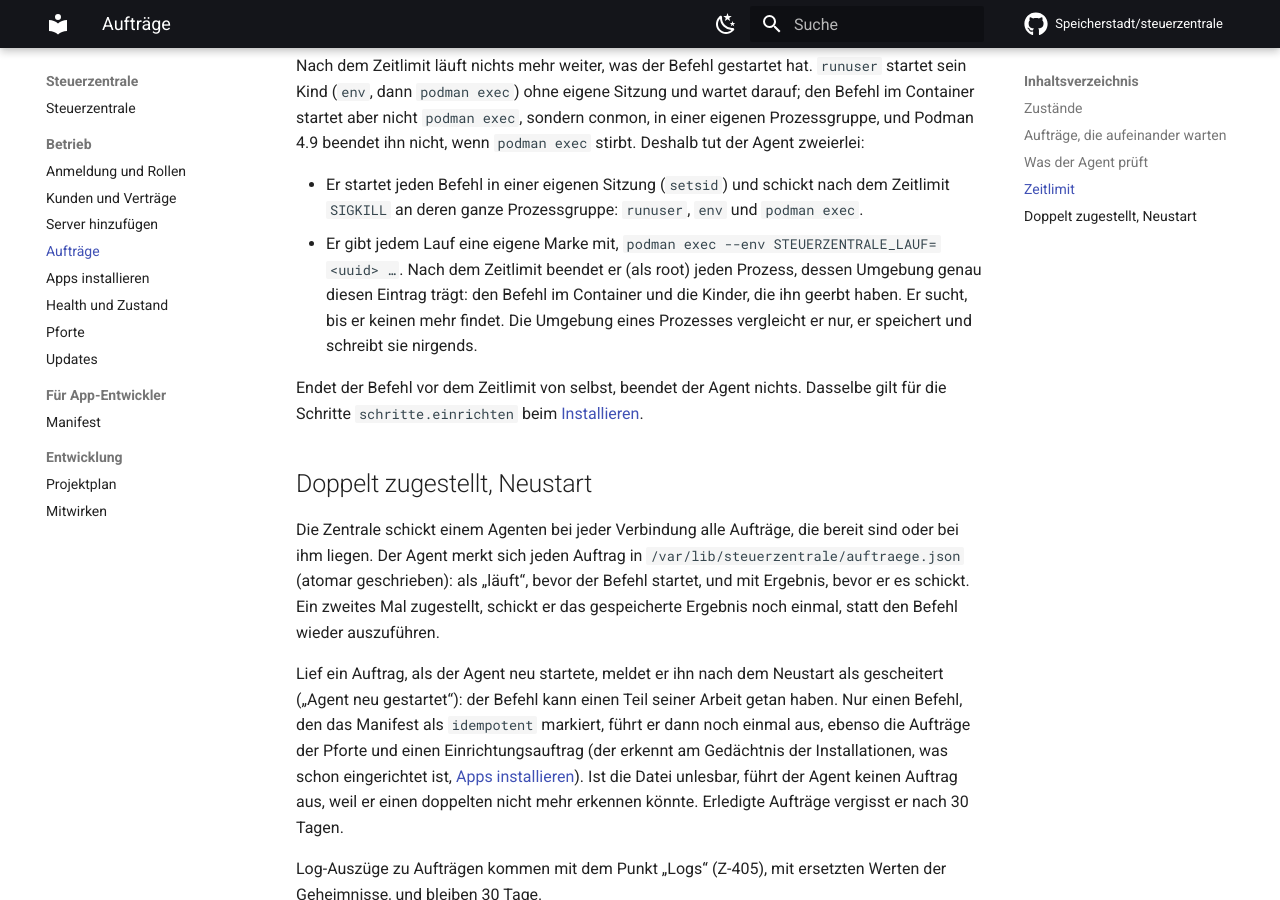
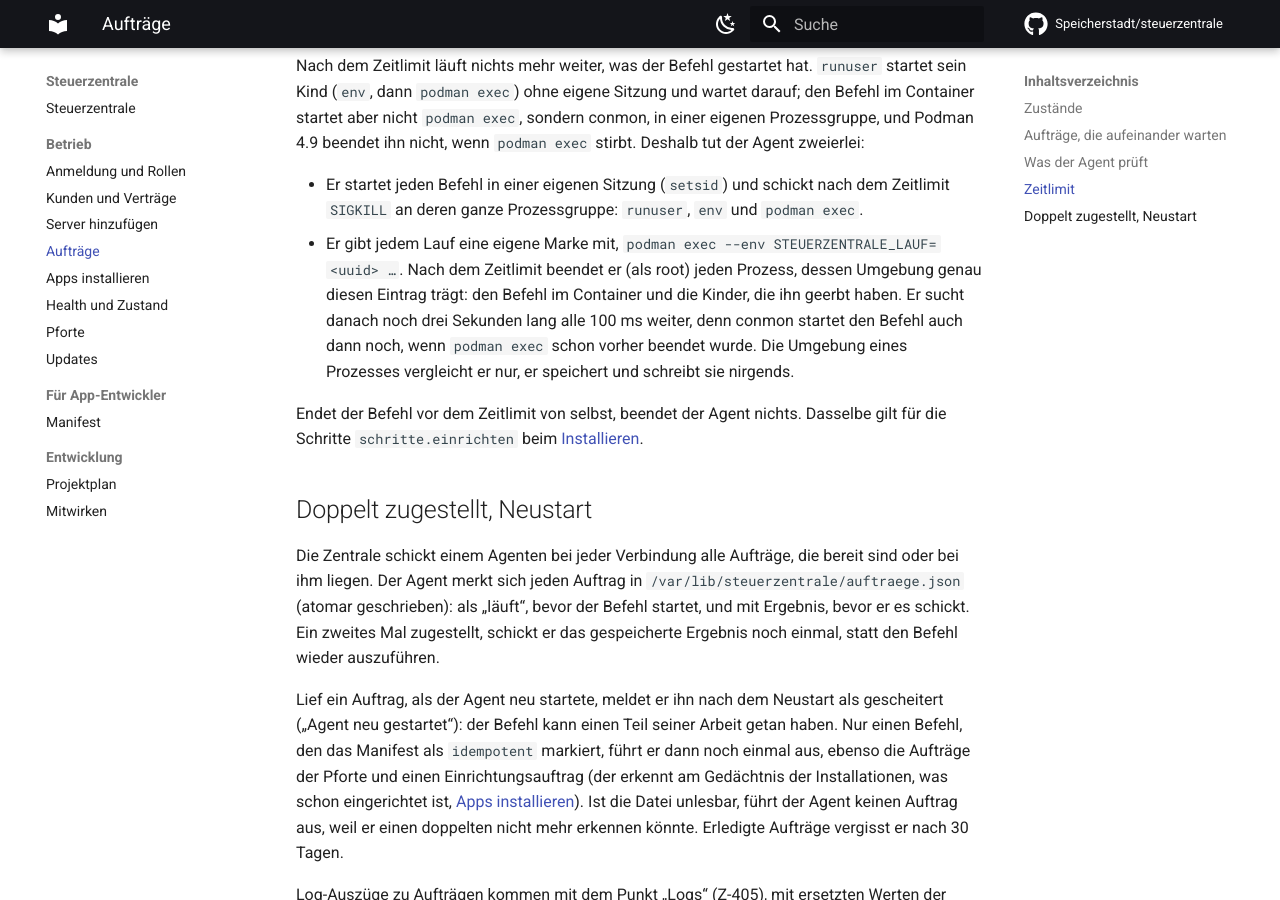
Before and after one commit to Speicherstadt/steuerzentrale, an MkDocs documentation site: the page built from docs/auftraege.md, in a window 1280 px wide and 900 px high, scrolled down 2434 px. Built offline with MkDocs 1.6.1 and Material for MkDocs 9.7.7, drawn with Linux system fonts in a browser that asks for light colours; comment, search, counter and statistics services are not loaded.

Commit message:
Agent: keep looking for the marked command for 3 s after the abort
markierteBeenden returned at its first empty look, so a command conmon started a moment later ran
on. It now kills what carries the mark every 100 ms until 3 s after the abort; conmon goes on at
once after podman exec dies. docs/auftraege.md says so.

Co-Authored-By: Claude Opus 5.5 <noreply@anthropic.com>
Claude-Session: https://claude.ai/code/session_014k4NfhtfED5jhBe589h7TP
Signed-off-by: Claude <noreply@anthropic.com>

```diff
--- a/docs/auftraege.md
+++ b/docs/auftraege.md
@@ -97,8 +97,10 @@ beendet ihn nicht, wenn `podman exec` stirbt. Deshalb tut der Agent zweierlei:
   `SIGKILL` an deren ganze Prozessgruppe: `runuser`, `env` und `podman exec`.
 - Er gibt jedem Lauf eine eigene Marke mit, `podman exec --env STEUERZENTRALE_LAUF=<uuid> …`. Nach
   dem Zeitlimit beendet er (als root) jeden Prozess, dessen Umgebung genau diesen Eintrag trägt: den
-  Befehl im Container und die Kinder, die ihn geerbt haben. Er sucht, bis er keinen mehr findet. Die
-  Umgebung eines Prozesses vergleicht er nur, er speichert und schreibt sie nirgends.
+  Befehl im Container und die Kinder, die ihn geerbt haben. Er sucht danach noch drei Sekunden lang
+  alle 100 ms weiter, denn conmon startet den Befehl auch dann noch, wenn `podman exec` schon vorher
+  beendet wurde. Die Umgebung eines Prozesses vergleicht er nur, er speichert und schreibt sie
+  nirgends.
 
 Endet der Befehl vor dem Zeitlimit von selbst, beendet der Agent nichts. Dasselbe gilt für die
 Schritte `schritte.einrichten` beim [Installieren](installieren.md).
```
Also changed, not shown: 1 other file.
